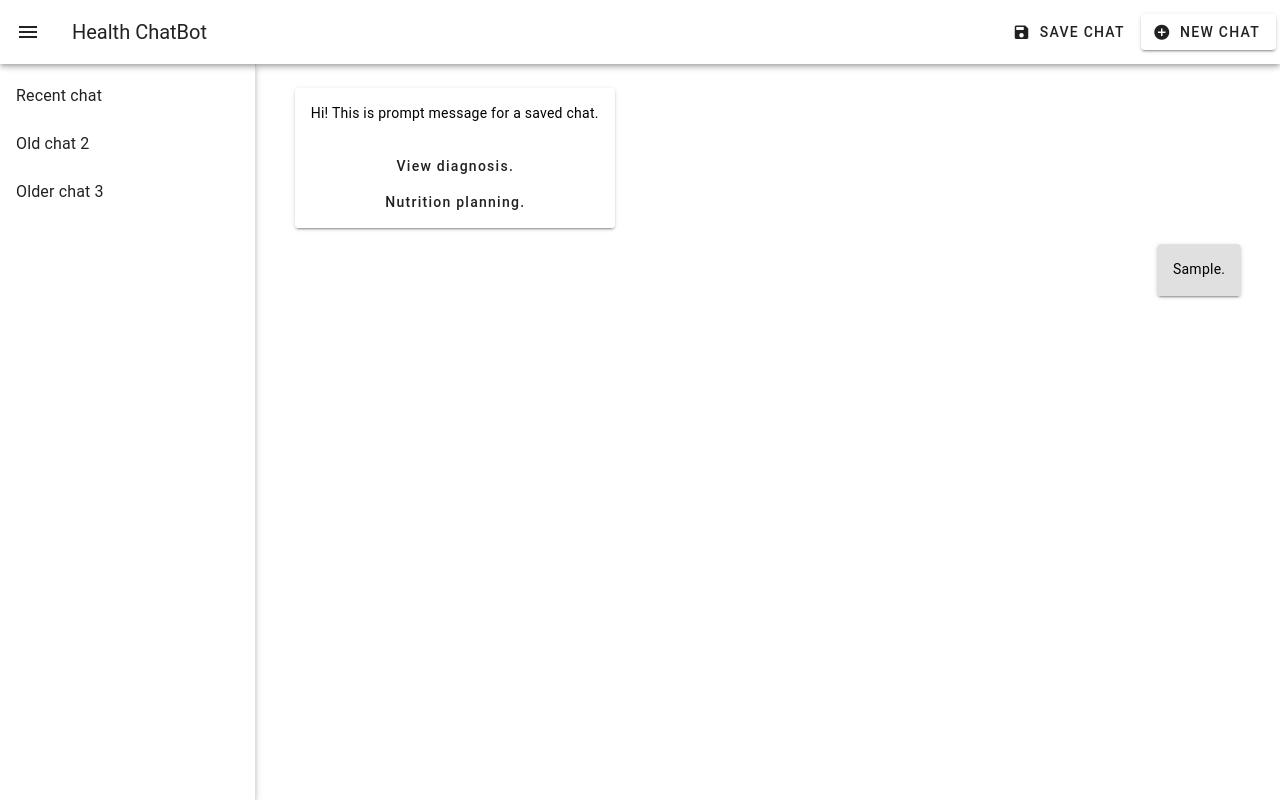
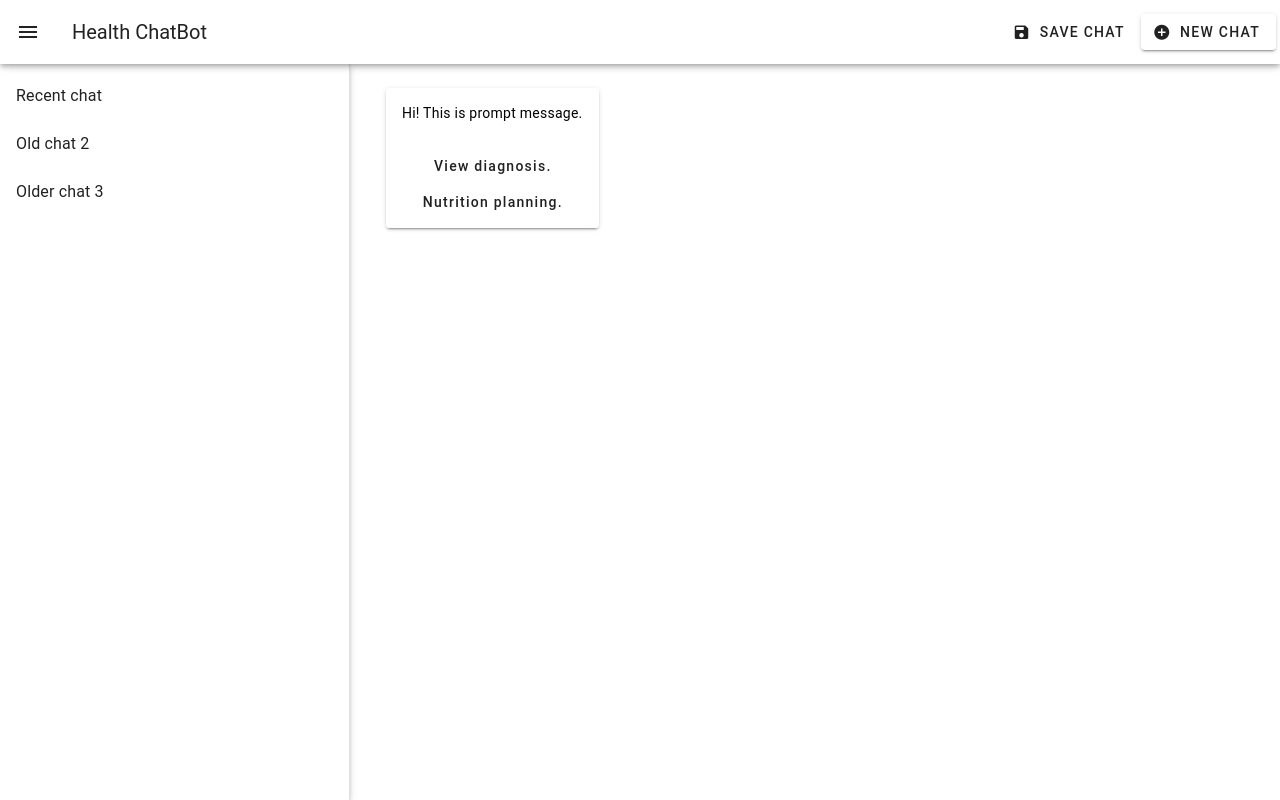
Before and after one commit to ysant77/IRS-PM-2023-10-28-GRP6-AIPoweredHealthConditionMonitoringAndNutritionalPlanning, a Vue app: page /c/new in a window 1280 px wide. Built offline with nearby package versions, Linux system fonts and the light colour scheme.

Commit message:
Complete chat loading feat.

```diff
--- a/src/components/MsgCard.vue
+++ b/src/components/MsgCard.vue
@@ -13,7 +13,7 @@
           class="text-none text-left"
           v-for="(opt, i) in msg.options"
           :key="i"
-          @click.stop="$emit('sendMsg',opt.value)"
+          @click.stop="$emit('sendMsg', opt.value)"
         >
           {{ opt.text }}
         </v-btn>
--- a/src/layouts/default/Default.vue
+++ b/src/layouts/default/Default.vue
@@ -26,14 +26,14 @@
       </template>
     </v-app-bar>
 
-    <v-navigation-drawer v-model="drawer" elevation="3">
+    <v-navigation-drawer width="350" v-model="drawer" elevation="3">
       <v-list>
         <v-list-item
           link
           v-for="item in historyList"
           :key="item.title"
           :title="item.title"
-          :to="{ name: 'ChatHistory', params: { cid: item.tstamp } }"
+          :to="{ name: 'Chat', params: { cid: item.tstamp } }"
         >
           <v-tooltip activator="parent"> TIME </v-tooltip>
         </v-list-item>
@@ -66,7 +66,7 @@ export default {
     },
 
     newChat() {
-      this.$route.push({name:'NewChat'});
+      this.$router.push({ name: "Chat", params: { cid: 'new' } });
     },
 
     loadHistories() {
@@ -93,5 +93,4 @@ export default {
 };
 </script>
 
-<style scoped>
-</style>
+<style scoped></style>
--- a/src/router/index.js
+++ b/src/router/index.js
@@ -1,33 +1,31 @@
 // Composables
-import { createRouter, createWebHistory } from 'vue-router'
+import { createRouter, createWebHistory } from "vue-router";
 
 const routes = [
   {
-    path: '/',
-    component: () => import('@/layouts/default/Default.vue'),
+    path: "/",
+    component: () => import("@/layouts/default/Default.vue"),
     children: [
       {
-        path: '',
-        name: 'NewChat',
+        path: "/c/:cid",
+        name: "Chat",
         // route level code-splitting
         // this generates a separate chunk (about.[hash].js) for this route
         // which is lazy-loaded when the route is visited.
-        component: () => import(/* webpackChunkName: "home" */ '@/views/Chat.vue'),
+        component: () => import("@/views/Chat.vue"),
+        props: true,
       },
       {
-        path: '/c/:cid',
-        name: 'ChatHistory',
-        component: () => import('@/views/Chat.vue'),
-        props: true,
-      },
-
+        path: '',
+        redirect: '/c/new',
+      }
     ],
   },
-]
+];
 
 const router = createRouter({
   history: createWebHistory(process.env.BASE_URL),
   routes,
-})
+});
 
-export default router
+export default router;
--- a/src/views/Chat.vue
+++ b/src/views/Chat.vue
@@ -79,11 +79,27 @@ export default {
       console.log("Chat saved" + this.chatTitle);
     },
 
+    loadTitle(cid) {
+      this.chatTitle = (cid==='new')? 'New Chat' : 'Chat'+cid;
+    },
+
     loadChat(cid) {
+      if (cid === "new") {
         this.msgList = [
           {
             sender: "bot",
-          text: "Hi! This is prompt message for a saved chat.",
+            text: "Hi! This is prompt message.",
+            options: [
+              { text: "View diagnosis.", value: "View diagnosis of..." },
+              { text: "Nutrition planning.", value: "Nutrition plans." },
+            ],
+          },
+        ];
+      } else {
+        this.msgList = [
+          {
+            sender: "bot",
+            text: "Hi! This is prompt message for a saved chat. " + cid,
             options: [
               { text: "View diagnosis.", value: "View diagnosis of..." },
               { text: "Nutrition planning.", value: "Nutrition plans." },
@@ -94,36 +110,20 @@ export default {
             text: "Sample.",
           },
         ];
+      }
     },
   },
 
   beforeRouteUpdate(to, from) {
+    this.loadTitle(to.params.cid);
     this.loadChat(to.params.cid);
   },
 
-  // hook, when page is loaded
-  mounted() {
-    if (this.cid) {
-      this.loadChat(this.cid);
-      this.chatTitle = "Chat";
-    } else {
-      this.msgList = [
-        {
-          sender: "bot",
-          text: "Hi! This is prompt message.",
-          options: [
-            { text: "View diagnosis.", value: "View diagnosis of..." },
-            { text: "Nutrition planning.", value: "Nutrition plans." },
-          ],
-        },
-      ];
-      this.chatTitle = "New chat";
-    }
-  },
-
-  // to receive signal that calls the method
-  watch: {
-    save: "saveChat",
+  beforeRouteEnter(to, from, next) {
+    next((vm) => {
+      vm.loadTitle(to.params.cid);
+      vm.loadChat(to.params.cid);
+    });
   },
 };
 </script>
```
Lines whose indentation alone changed are shown as unchanged.
